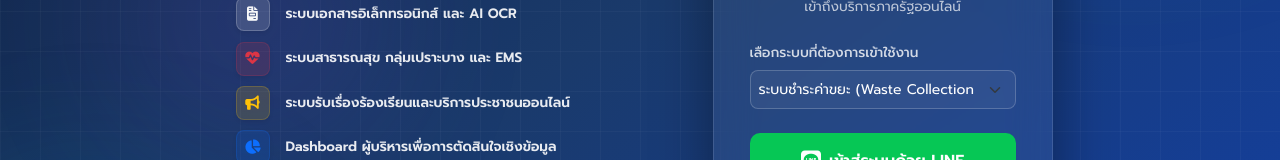
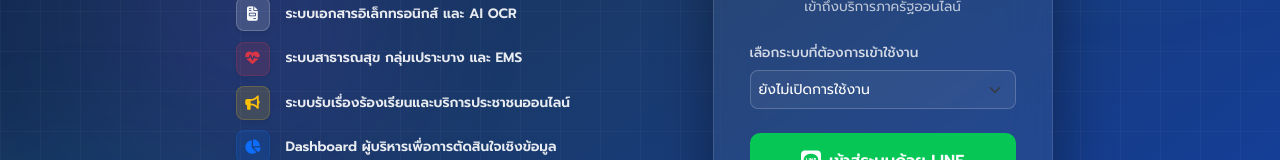
Before and after one commit to gimt090969/smart-governance, a website: page index.html in a window 1280 px wide. Shown: the part 429-589 px from the top of the page. Drawn offline with nearby package versions, Linux system fonts and the light colour scheme; no server answers.

Commit message:
Add files via upload

```diff
--- a/index.html
+++ b/index.html
@@ -533,7 +533,8 @@
                                 <div class="mb-3 text-start">
                                     <label class="form-label" style="font-size: 0.85rem; color: rgba(255,255,255,0.8);">เลือกระบบที่ต้องการเข้าใช้งาน</label>
                                     <select class="form-select form-select-sm" id="citizenSystemSelect" style="background-color: rgba(255,255,255,0.05); border: 1px solid rgba(255,255,255,0.2); color: white; padding-top: 0.5rem; padding-bottom: 0.5rem;">
-                                        <option value="waste" class="text-dark">ระบบชำระค่าขยะ (Waste Collection Payment System)</option>
+                                        <option value="" disabled selected class="text-dark">ยังไม่เปิดการใช้งาน</option>
+                                        <!-- <option value="waste" class="text-dark">ระบบชำระค่าขยะ (Waste Collection Payment System)</option> -->
                                     </select>
                                 </div>
 
```
